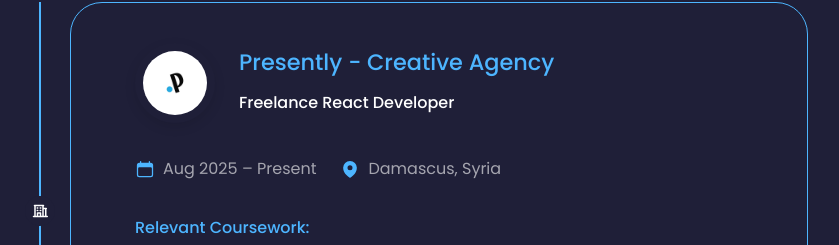
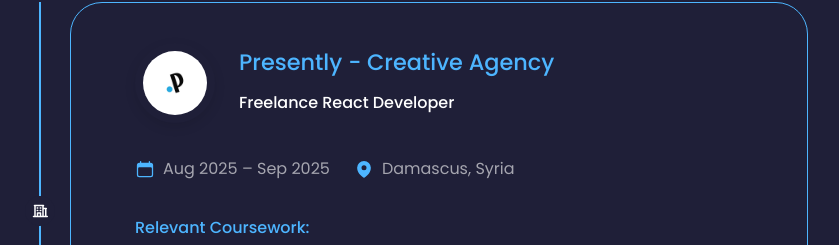
Before and after one commit to Ammar-Abdulrahman/My-Portfoilo, a React (Vite) app: page / in a window 1280 px wide. Shown: the part 2554-2799 px from the top of the page, without its empty margins (216-1055 px from the left). Built offline with nearby package versions, Linux system fonts and the light colour scheme.

Commit message:
fix: solve experience date at presnetly

```diff
--- a/src/pages/Experience/index.tsx
+++ b/src/pages/Experience/index.tsx
@@ -60,7 +60,7 @@
                   clipRule="evenodd"
                 />
               </svg>
-              <span>Aug 2025 – Present</span>
+              <span>Aug 2025 – Sep 2025</span>
             </div>
 
             <div className="experience__location">
```
